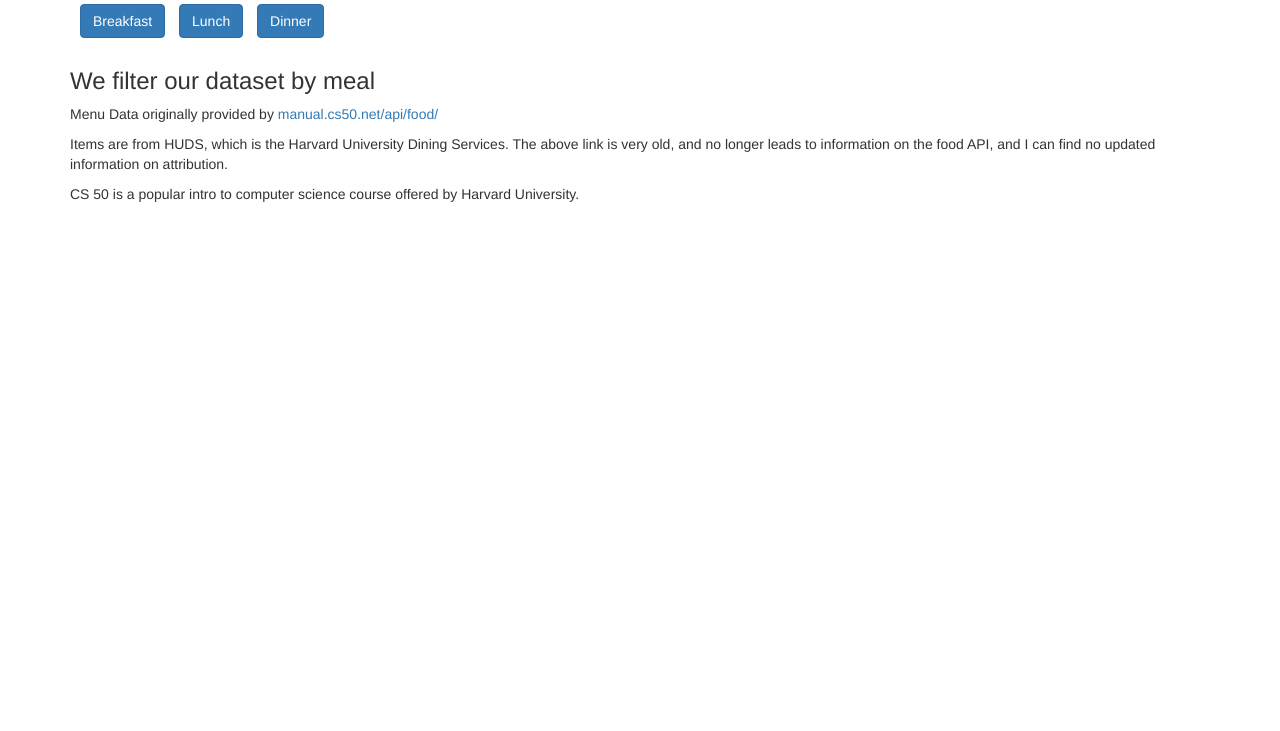
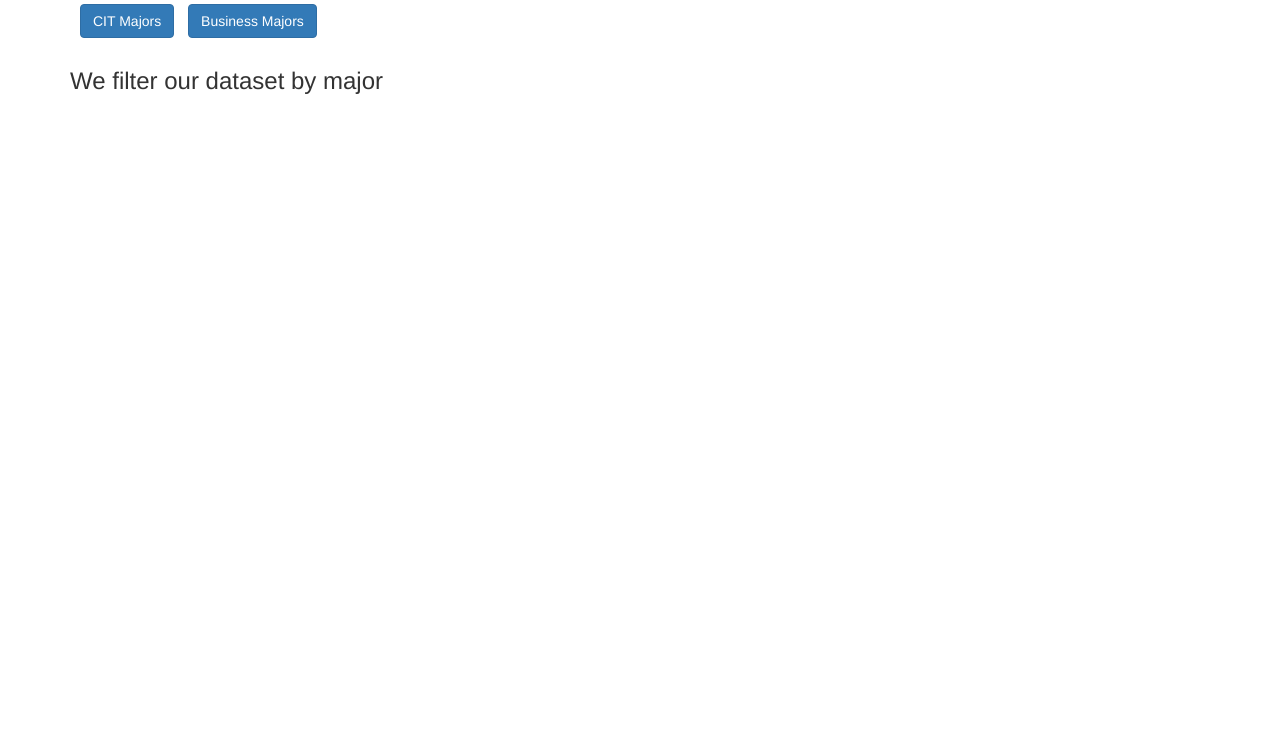
Before and after one commit to larnold0027/program5, a plain HTML site: page index.html in a window 1280 px wide. Shown: the part 69-800 px from the top of the page. Drawn offline with nearby package versions, Linux system fonts and the light colour scheme.

Commit message:
Update index.html

```diff
--- a/index.html
+++ b/index.html
@@ -1,9 +1,8 @@
 <!DOCTYPE html><html>
 <head> <meta charset="UTF-8"> <meta name="viewport" content="width=device-width, initial-scale=1">
-    <title>menu items</title>
+    <title>Students by Major</title>
 
     <script src="https://cdnjs.cloudflare.com/ajax/libs/handlebars.js/4.1.2/handlebars.min.js"></script>
-    <!-- bootstrap on github, need to use https for these links -->
     <link rel="stylesheet" href="https://maxcdn.bootstrapcdn.com/bootstrap/3.4.0/css/bootstrap.min.css">
     <script src="https://ajax.googleapis.com/ajax/libs/jquery/3.4.1/jquery.min.js"></script>
     <script src="https://maxcdn.bootstrapcdn.com/bootstrap/3.4.0/js/bootstrap.min.js"></script>
@@ -13,29 +12,23 @@
 
 <body>
   <div class="container">
-      <h2>Select a Menu</h2>
+      <h2>Select a Major</h2>
       <div style='padding: 5px;'>
-         <button type='button' class="btn btn-primary" onClick="getData('breakfast')">Breakfast</button>
-         <button type='button' class="btn btn-primary" onClick="getData('lunch')">Lunch</button>
-         <button type='button' class="btn btn-primary" onClick="getData('dinner')">Dinner</button>
+         <button type='button' class="btn btn-primary" onClick="getData('CIT')">CIT Majors</button>
+         <button type='button' class="btn btn-primary" onClick="getData('BUS')">Business Majors</button>
       </div>
 
-  <h3>We filter our dataset by meal</h3>
-  <div id="menuTable"></div>
-      <p>Menu Data originally provided by  <a href='https://manual.cs50.net/api/food/'>manual.cs50.net/api/food/</a></p>
-      <p>Items are from HUDS, which is the Harvard University Dining Services. The above link is very old, and no longer leads
-to information on the food API, and I can find no updated information on attribution.</p>
-      <p>CS 50 is a popular intro to computer science course offered by Harvard University.</p>
-  </div>   <!-- end class='container'   -->
+  <h3>We filter our dataset by major</h3>
+
   </body>
 
  <!-- Handlebars template -->
   <script type="text/x-handlebars-template" id="tableTemplate">
       <table class="table table-striped">
-          <tr><th>Item</th><th>Meal</th><th>Category</th><th>Portion</th></tr>
+          <tr><th>Name</th><th>Major</th><th>Midterm</th><th>Final</th></tr>
              {{#each rows}}
                 <tr>
-                     <td>{{name}}</td><td>{{meal}}</td><td>{{category}}</td><td>{{portion}}</td>
+                     <td>{{name}}</td><td>{{major}}</td><td>{{midterm}}</td><td>{{final}}</td>
                 </tr>
              {{/each}}
       </table>
@@ -44,26 +37,26 @@ to information on the food API, and I can find no updated information on attribu
   <!-- application ajax code -->
   <script>
 
-  function getData(selected_meal) {      // called when a button is clicked. paramter selected_meal = breakfast, lunch, or dinner
+  function getData(selected_major) {
       var request = new XMLHttpRequest();
-      request.open('GET', 'menu_items.json');      // open Ajax request for data file menu_items.json
+      request.open('GET', 'CIT5students.json');
 
-      request.onload = function() {                     // when the data comes back, browser calls this function
-         var data = JSON.parse(request.responseText);    // convert json to javascript array of objects
+      request.onload = function() {
+         var data = JSON.parse(request.responseText);
 
-         meal_items = data.filter(getMeal)       // meal_itmes array will contain the filtered data using the getMeal() function
-         function getMeal(item) {
-            return item.meal == selected_meal;   // the new meal_items array will contain only items for the selected meal
+         major_items = data.filter(getMajor)
+         function getMajor(item) {
+            return item.major == selected_major;
          }
 
-        if (request.status == 200) {    // if all is well as data returns, then compile and populate the template
+        if (request.status == 200) {
             var templateText = document.getElementById('tableTemplate').innerHTML;
             var compiledTemplateText = Handlebars.compile(templateText);
-            compiledHtml = compiledTemplateText({ rows: meal_items })
-            document.getElementById('menuTable').innerHTML = compiledHtml;
+            compiledHtml = compiledTemplateText({ rows: major_items })
+            document.getElementById('majorTable').innerHTML = compiledHtml;
         }
         else {
-            document.querySelector('#menuTable').innerHTML = "There was an error, or menu items not found";
+            document.querySelector('#majorTable').innerHTML = "There was an error, or menu items not found";
         }
      }
 
```
